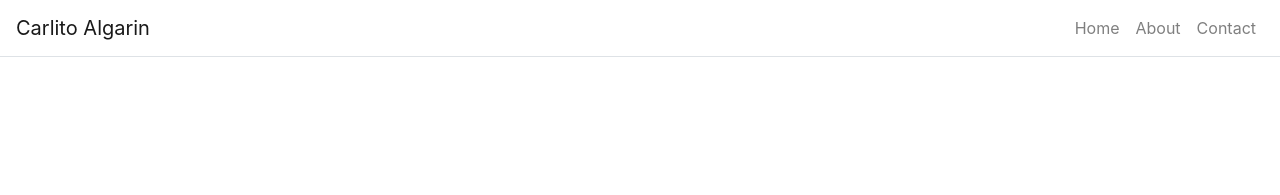
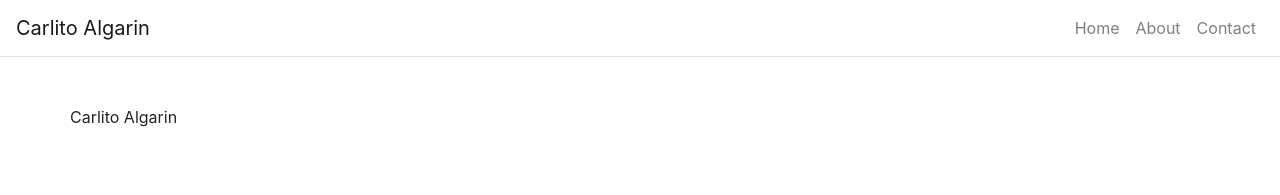
Before and after one commit to Carlito1113/old-react-portfolio, a React (Create React App) app in the folder carlito-portfolio/: page / in a window 1280 px wide. Shown: the top 195 px of the page. Built offline with nearby package versions, Linux system fonts and the light colour scheme.

Commit message:
imported the Footer in my index.js file and placed it under the Navbar

```diff
--- a/carlito-portfolio/src/App.js
+++ b/carlito-portfolio/src/App.js
@@ -3,6 +3,9 @@ import {BrowserRouter as Router, Route, Link} from 'react-router-dom';
 import Container from 'react-bootstrap/Container';
 import Navbar from 'react-bootstrap/Navbar';
 import Nav from 'react-bootstrap/Nav';
+
+// MY COMPONENTS
+import Footer from './components/Footer';
 
 
 class App extends React.Component {
@@ -50,6 +53,7 @@ class App extends React.Component {
             </Navbar.Collapse>
           </Navbar>
 
+          <Footer />
 
         </Container>
       </Router>
--- a/carlito-portfolio/src/components/Footer.js
+++ b/carlito-portfolio/src/components/Footer.js
@@ -10,9 +10,9 @@ function Footer() {
         <footer className="mt-5">
             <Container>
                 <Row>
-                    <col className="p-0" md={3} sm={12}>
+                    <Col className="p-0" md={3} sm={12}>
                         Carlito Algarin
-                    </col>
+                    </Col>
                 </Row>
             </Container>
         </footer>
```
